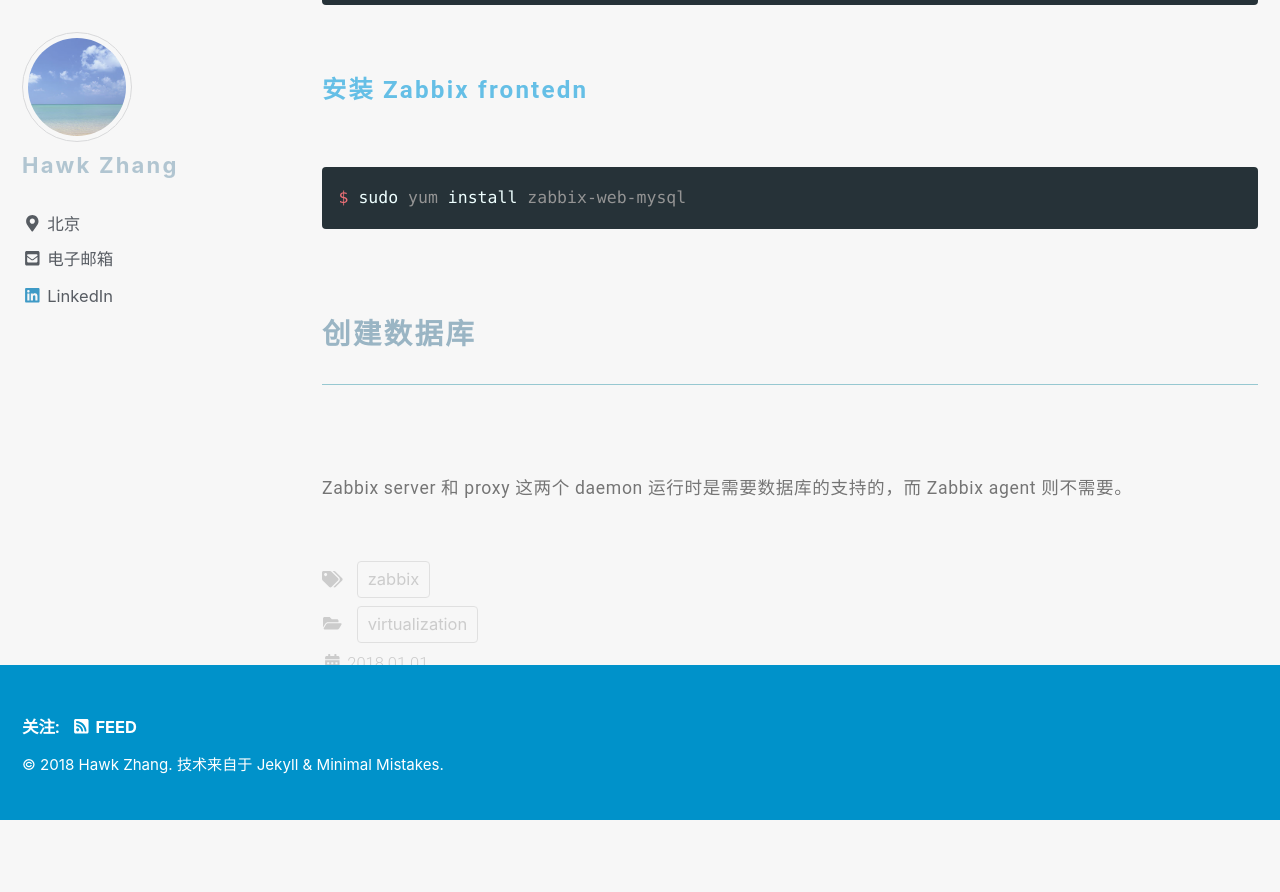
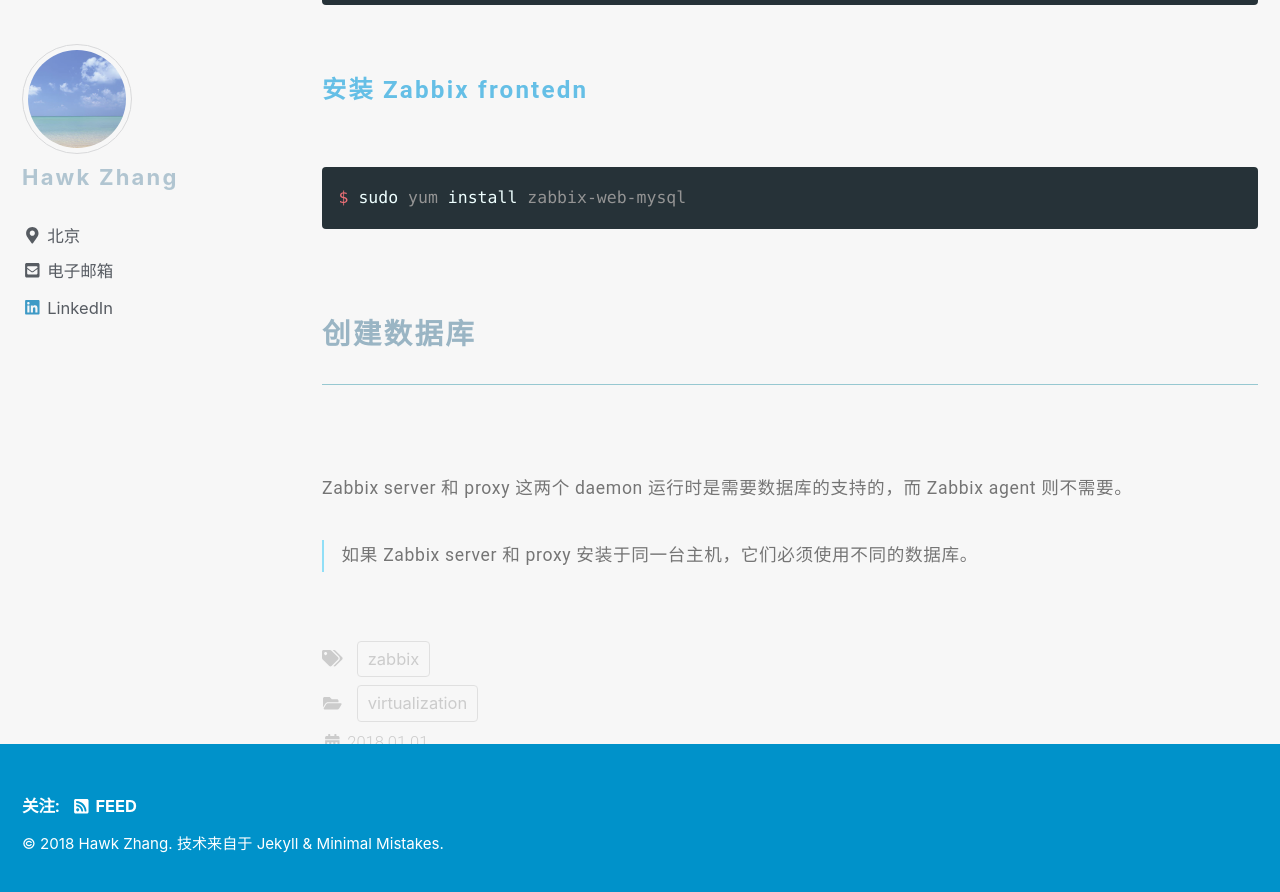
Before and after one commit to narru888/linotes_note, a Jekyll site: the page built from _posts/monitor/zabbix/2018-01-01-zabbix.basic.md, in a window 1280 px wide and 900 px high, scrolled down 8411 px. Shown: the top 892 px of the window. Built offline with Jekyll 4.4.1, drawn with Linux system fonts in a browser that asks for light colours; nearby versions of some CDN libraries; a script that is not in the unit is left out; before the commit the page ends 9231 px from its top, so only the background shows below that.

Commit message:
update on 2018-10-18 10:17:01 CST

```diff
--- a/_posts/monitor/zabbix/2018-01-01-zabbix.basic.md
+++ b/_posts/monitor/zabbix/2018-01-01-zabbix.basic.md
@@ -251,3 +251,5 @@
 ### 创建数据库
 
 Zabbix server 和 proxy 这两个 daemon 运行时是需要数据库的支持的，而 Zabbix agent 则不需要。
+
+>如果 Zabbix server 和 proxy 安装于同一台主机，它们必须使用不同的数据库。
```
